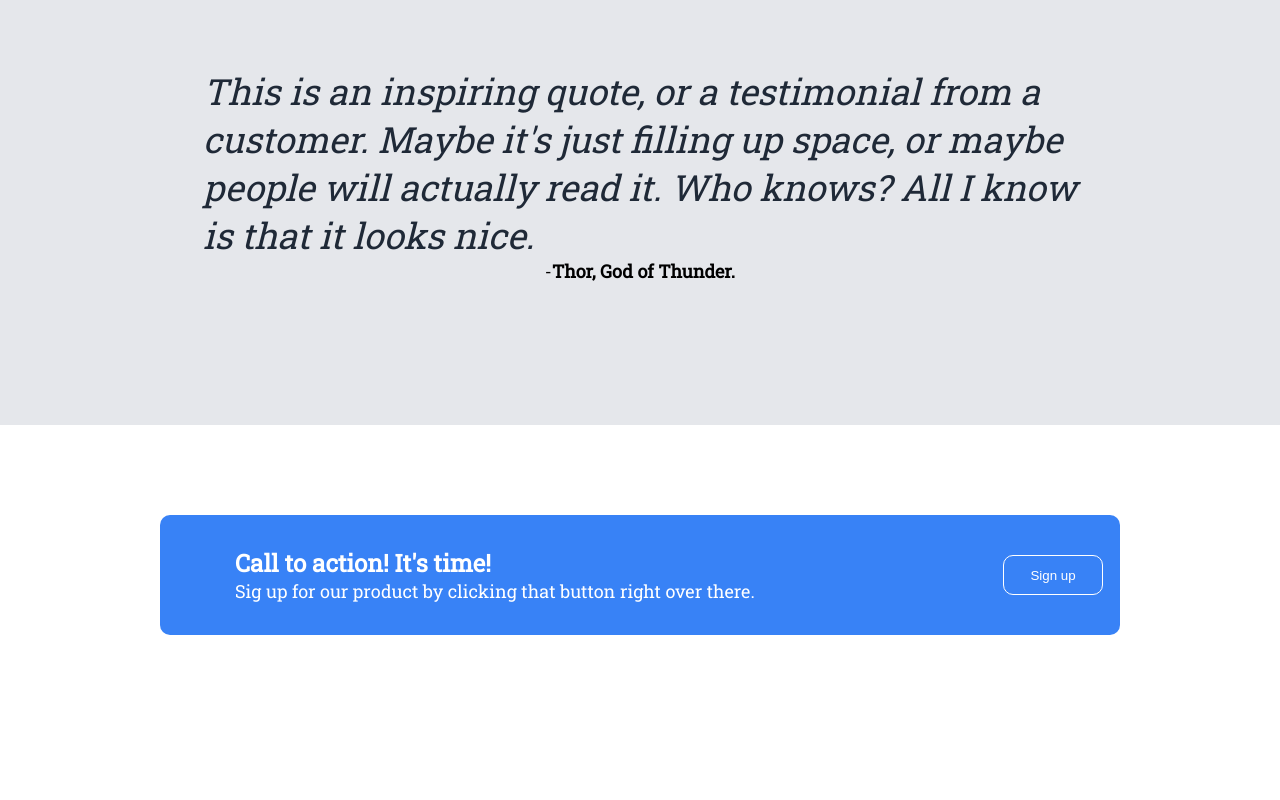
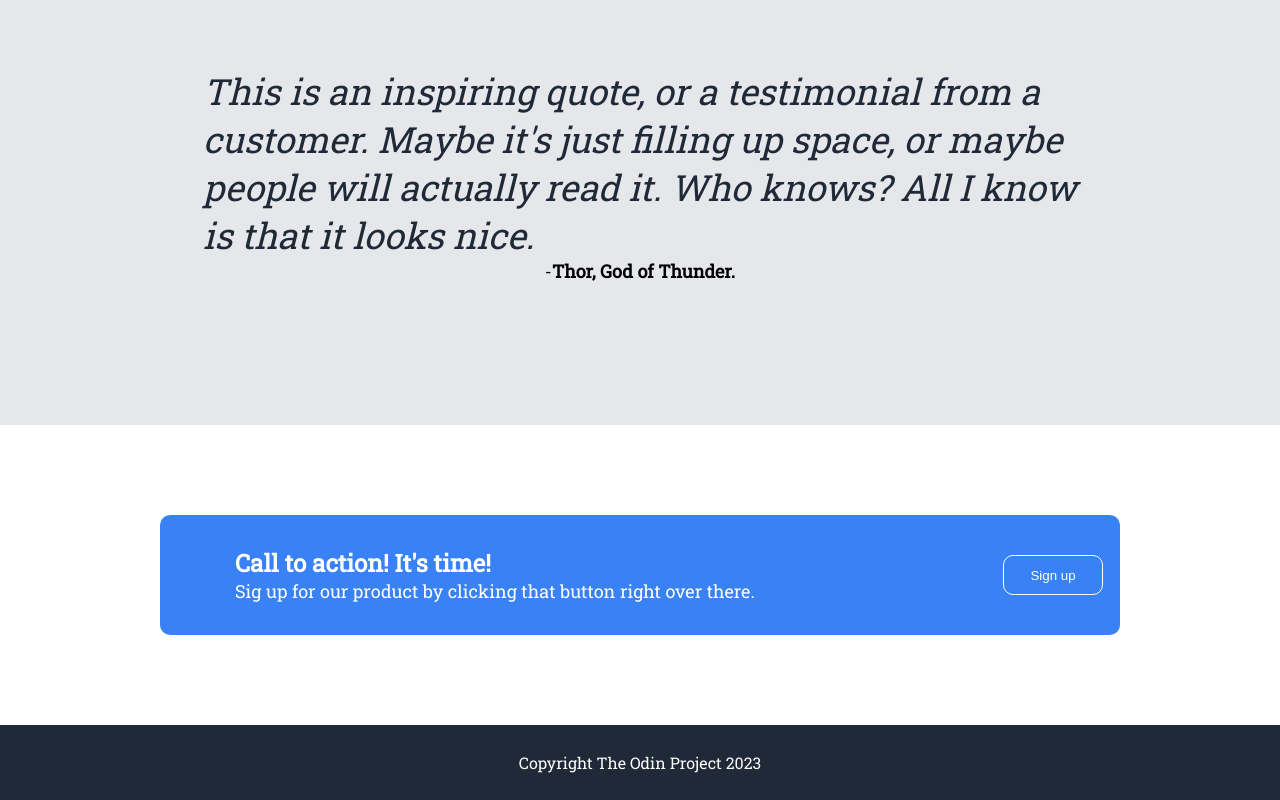
Before and after one commit to Ender-1701/Odin-Landing-Page, a plain HTML site: page index.html in a window 1280 px wide. Shown: the part 1114-1914 px from the top of the page. Before the commit the page ends 1839 px from the top, so only its background shows below. Drawn offline with Linux system fonts and the light colour scheme.

Commit message:
Start and finish footer

```diff
--- a/index.html
+++ b/index.html
@@ -66,5 +66,8 @@
                 </div>
             </div>
         </div>
+        <div class="footer">
+            Copyright The Odin Project 2023
+        </div>
     </body>
 </html>
--- a/styles.css
+++ b/styles.css
@@ -190,3 +190,12 @@ ul{
    border: 1px solid white;
    border-radius: 10px;
  }
+
+ .footer {
+    display: flex;
+    justify-content: center;
+    background-color: #1f2937;
+    color: white;
+    height: 75px;
+    align-items: center;
+ }
```
